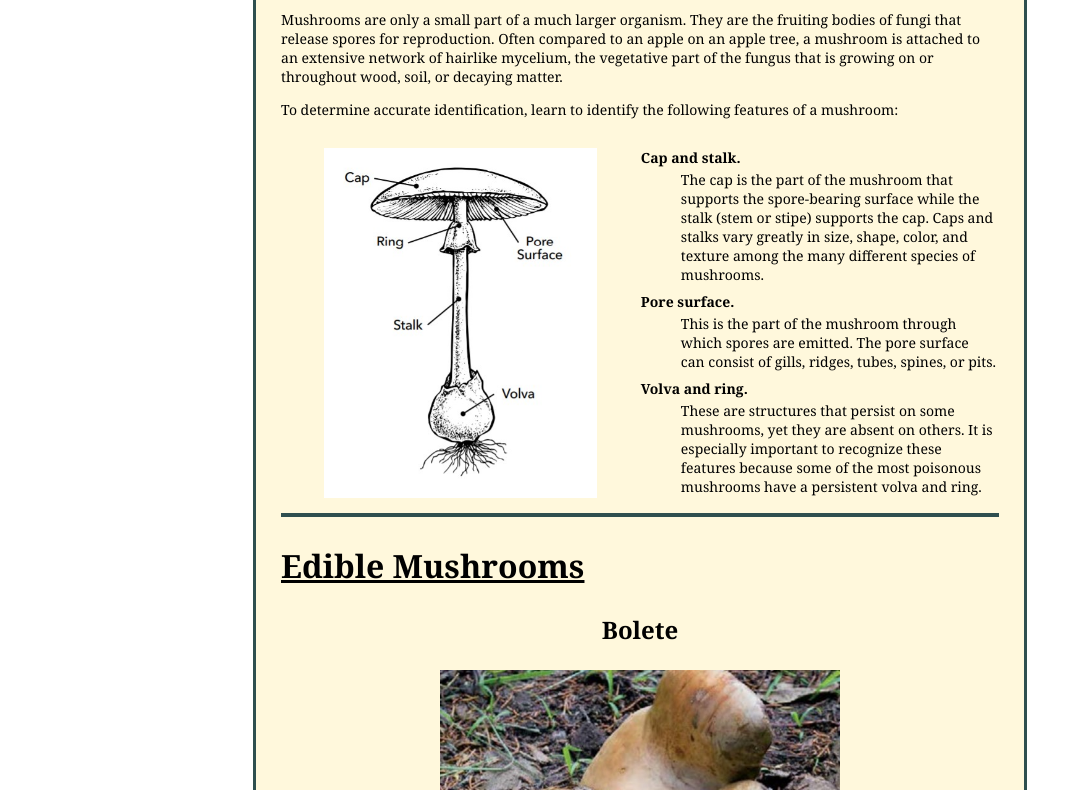
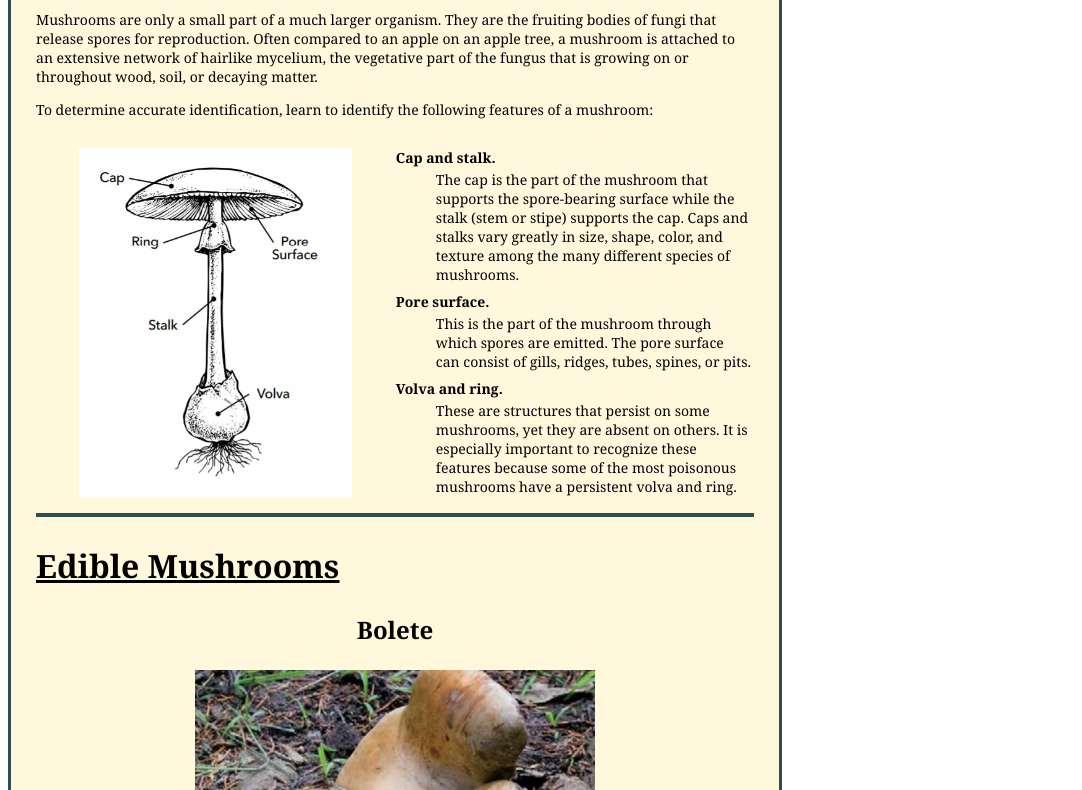
Before and after one commit to STL-LC101-January-22/assignment-4-html-me-something-cetxw3, a website: page index.html in a window 1280 px wide. Shown: the part 691-1481 px from the top of the page, without its empty margins (0-1082 px from the left). Drawn offline with Linux system fonts and the light colour scheme.

Commit message:
Had to set body margin to 8px instead of 8px auto to pass the assignment. Now my body isn't centered -_-

```diff
--- a/styles.css
+++ b/styles.css
@@ -8,7 +8,7 @@ html {
 }
 
 body {
-  margin: 8px auto;
+  margin: 8px;
   display: block;
   background-color: cornsilk;
   border-right-style: solid;
```
